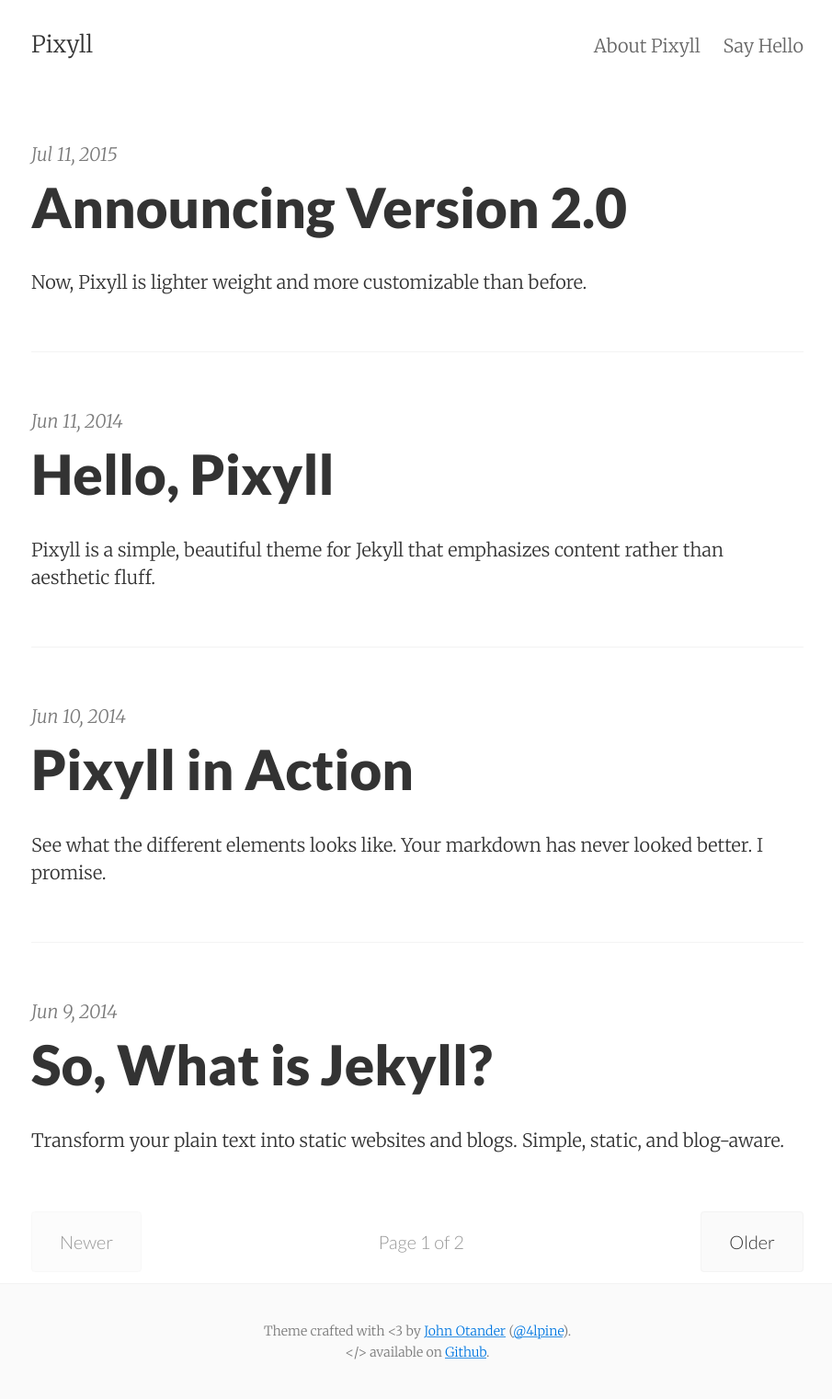
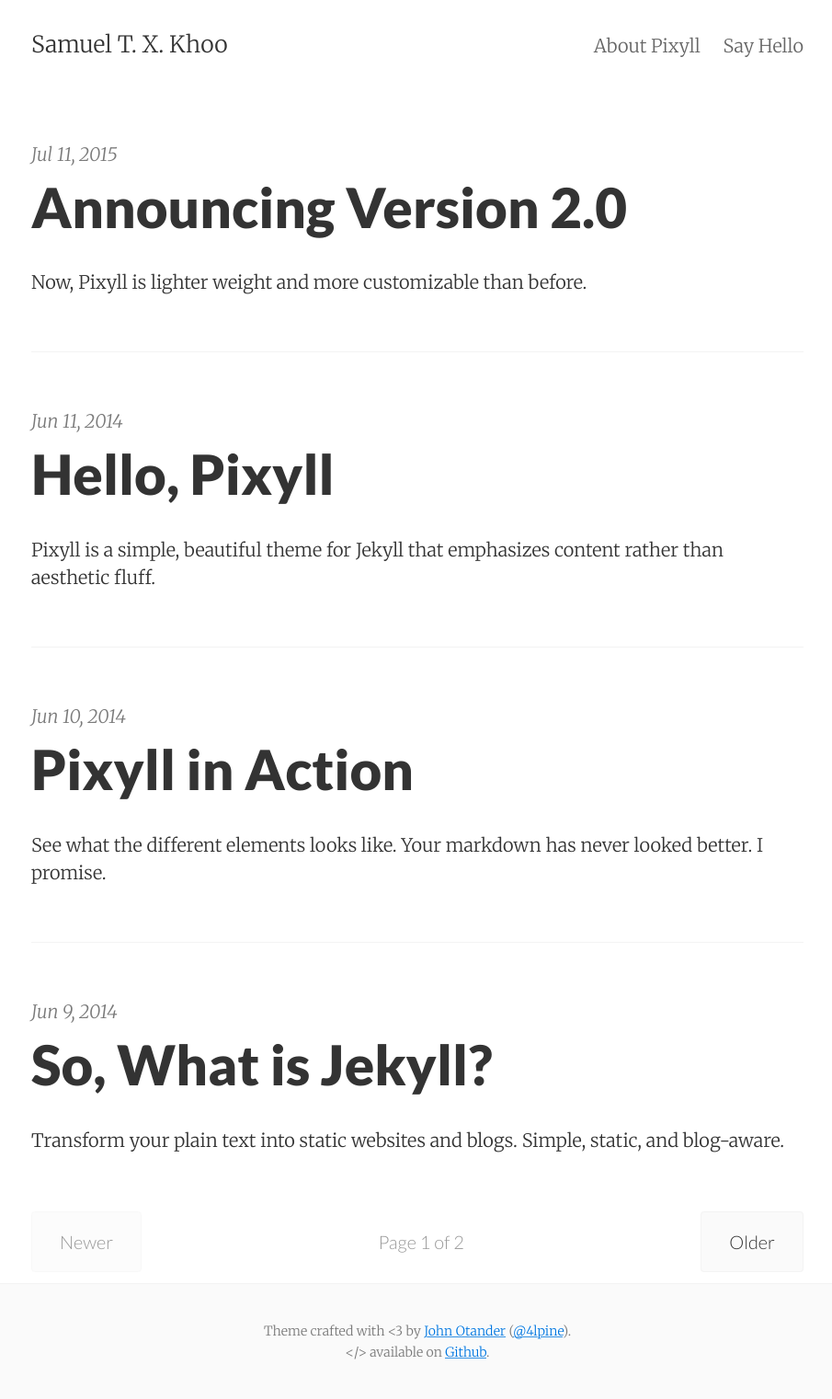
Before and after one commit to samueltxkhoo/samueltxkhoo.github.io, a Jekyll site: the page built from index.html, in a window 1280 px wide. Shown: the whole page at 92% size, without its empty margins (186-1091 px from the left). Built offline with Jekyll 4.4.1, drawn with Linux system fonts in a browser that asks for light colours; the list of posts is cut into pages by our own code; part of the change alters nothing that is shown.

Commit message:
change config file

```diff
--- a/_config.yml
+++ b/_config.yml
@@ -1,10 +1,10 @@
 # Site settings
-title:       Pixyll
-email:       your_email@example.com
-author:      John Otander
-description: "A simple, beautiful theme for Jekyll that emphasizes content rather than aesthetic fluff."
+title:       Samuel T. X. Khoo
+email:       skho4571@uni.sydney.edu.au
+author:      Samuel T. X. Khoo
+description: ""
 baseurl:     ""
-url:         "http://pixyll.com"
+url:         "https://samueltxkhoo.github.io/"
 date_format: "%b %-d, %Y"
 
 # Google services
```
